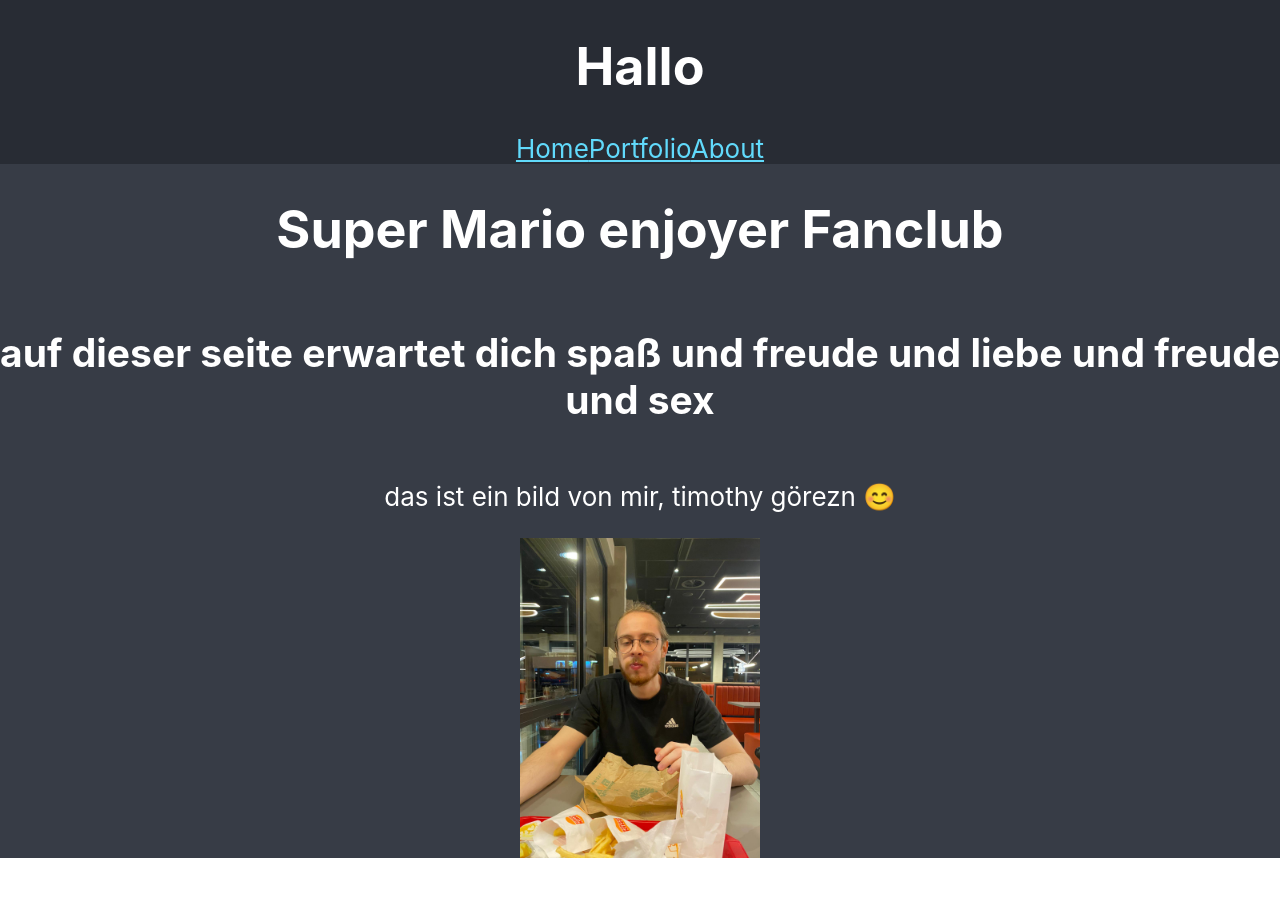
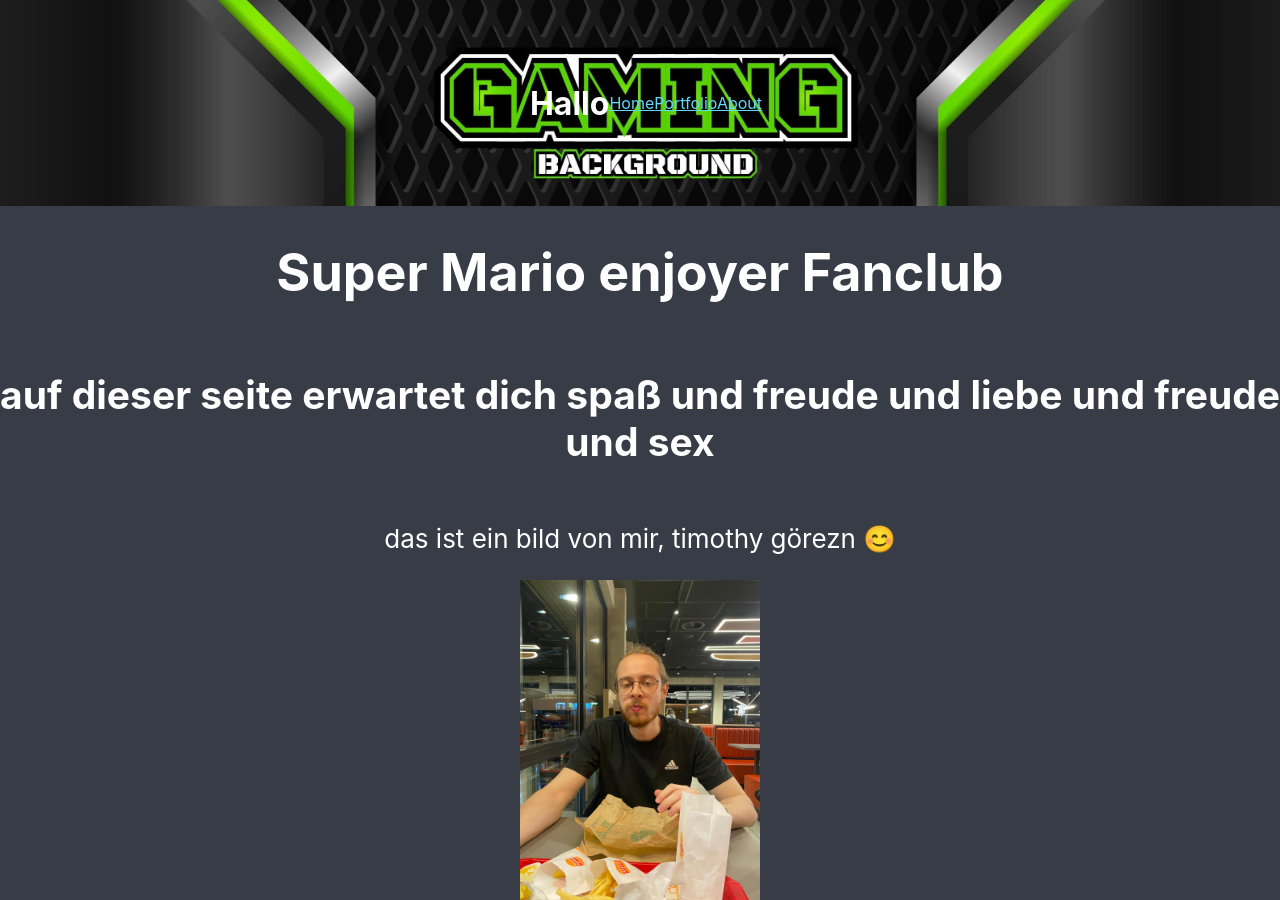
Before and after one commit to Facegesicht/Portfolio_Webseite, a React (Create React App) app: page / in a window 1280 px wide. Before the commit the page ends 858 px from the top, so only its background shows below. Built offline with nearby package versions, Linux system fonts and the light colour scheme; no server answers.

Commit message:
made header worse

```diff
--- a/src/Header/Header.css
+++ b/src/Header/Header.css
@@ -1,14 +1,53 @@
-.App-header {
+/*.App-header {
   background-color: #282c34;
-  min-height: 20vh;
+  min-height: 5vh;
   display: flex;
   flex-direction: column;
   align-items: center;
   justify-content: center;
   font-size: calc(10px + 2vmin);
   color: white;
-}
+}*/
 
 .App-link {
   color: #61dafb;
 }
+
+.App-header {
+  position: sticky;
+  top: 0;
+  width: 100%;
+  min-height: 200px;
+  padding: 3px 6px;
+  display: flex;
+  /*justify-content: space-between;*/
+  justify-content: center;
+  align-items: center;
+  color: white;
+
+  background-image: url("../Ressources/headerGaming.jpg");
+  background-size: cover;
+  /*background: rgba(20, 20, 20, 0.8);*/
+  backdrop-filter: blur(10px);
+
+  transition: all 0.3s ease;
+}
+
+/* Smaller state */
+.App-header.shrink {
+  justify-content: space-between;
+  padding: 1px 4px;
+  min-height: 50px;
+  background: rgba(20, 20, 20, 0.8);
+  backdrop-filter: blur(10px);
+}
+
+/* Logo scaling */
+.logo h1 {
+  font-size: 2.5rem;
+  transition: 0.3s;
+}
+
+.App-header.shrink .logo h1 {
+  font-size: 1.5rem;
+}
--- a/src/Header/Header.js
+++ b/src/Header/Header.js
@@ -1,9 +1,20 @@
 import './Header.css';
 import { Link } from 'react-router-dom';
+import { useEffect, useState } from 'react';
 
 function Header() {
+   const [scrolled, setScrolled] = useState(false);
+
+  useEffect(() => {
+    const handleScroll = () => {
+      setScrolled(window.scrollY > 50); // threshold
+    };
+
+    window.addEventListener('scroll', handleScroll);
+    return () => window.removeEventListener('scroll', handleScroll);
+  }, []);
   return (
-    <header className="App-header">
+    <header className={`App-header ${scrolled ? 'shrink' : ''}`}>
       <div>
         <h1>Hallo</h1>
       </div>
--- a/src/Pages/Portfolio.js
+++ b/src/Pages/Portfolio.js
@@ -17,7 +17,7 @@
     <div className="App-main">
       <h1>Diese Seite ist über CMS implementiert prototype mmh cool spaß ich habe spaß</h1>
       {output ? (
-      <ul>
+      <ul style={{ listStyle: "none", padding: 0 }}>
         {output.map((item, index) => (
           <li key={index}>
             <h3>{item[0]}</h3>
```
Also changed, not shown: src/Ressources/headerGaming.jpg (added).
